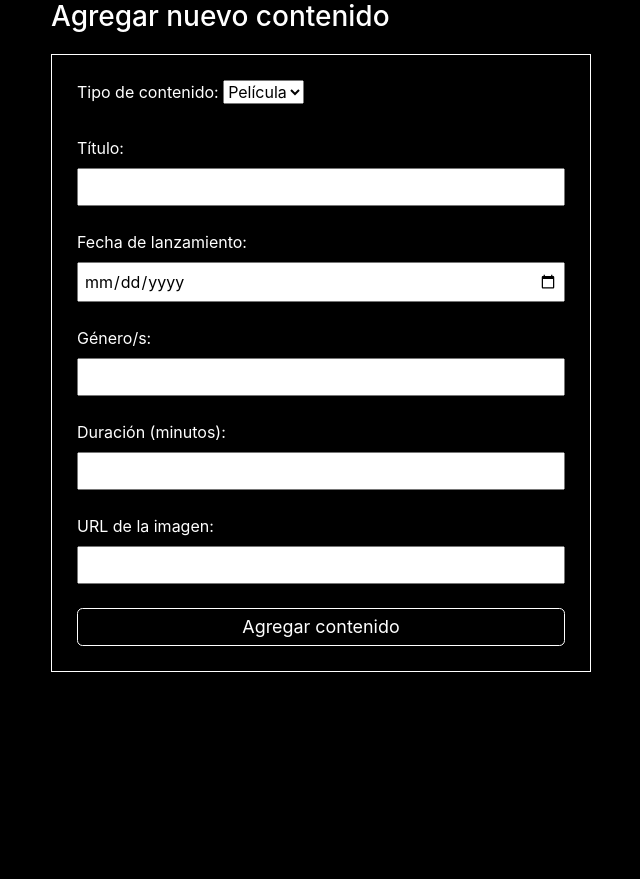
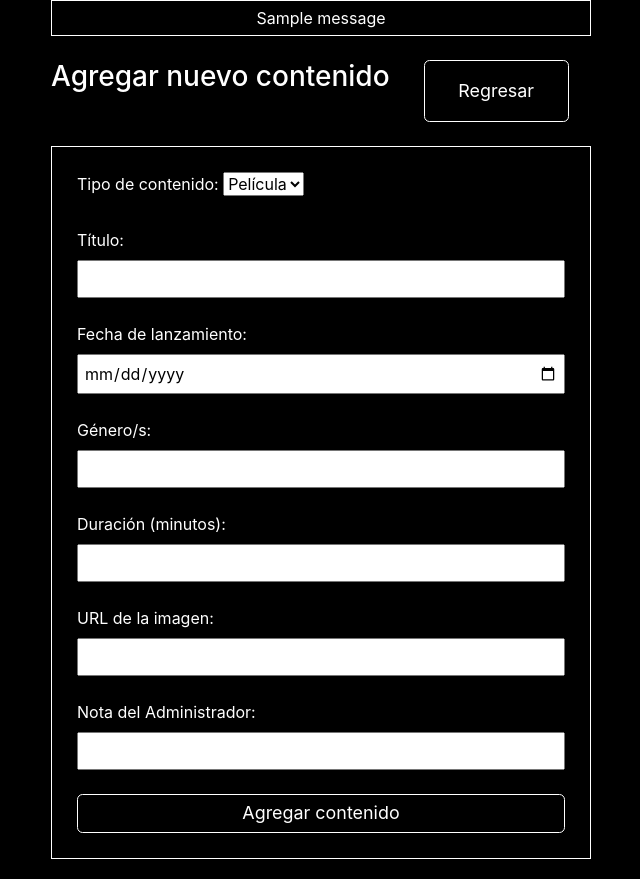
Before and after one commit to JessicaOI/Proyecto3BD2, a Flask app: page /add_content in a window 1280 px wide. Shown: the part 116-995 px from the top of the page, without its empty margins (319-959 px from the left). Before the commit the page ends 788 px from the top, so only its background shows below. Run offline with Flask 3, Linux system fonts and the light colour scheme; one stand-in notice (Sample message) is shown; data that the repository does not hold is empty; some libraries are stand-ins or nearby versions.

Commit message:
agregar contenido listo

```diff
--- a/main.py
+++ b/main.py
@@ -1,4 +1,4 @@
-from flask import Flask, request, jsonify, render_template, redirect, url_for
+from flask import Flask, request, jsonify, render_template, redirect, url_for, flash
 from flask import session as session_flask
 from neo4j import GraphDatabase
 import random
@@ -194,6 +194,10 @@ def add_content():
     if user is None:
         return redirect(url_for('login_admin'))
 
+    if 'message' in session_flask:
+        flash(session_flask['message'])
+        session_flask.pop('message', None)
+
     if request.method == 'POST':
         # Obtener los datos del formulario
         content_type = request.form.get("content_type")
@@ -202,6 +206,7 @@ def add_content():
         genre = request.form.get("genre")
         duration = request.form.get("duration")
         image = request.form.get("image")
+        nota = request.form.get("nota")
 
         genre_list = genre.split(",")
 
@@ -221,6 +226,22 @@ def add_content():
             with driver.session() as session:
                 session.write_transaction(_add_movie, movie_data)
 
+            backlog = f"Backlog: Pelicula {title} creada por el usuario {user['u']['name']}"
+
+            # Crear relación entre el administrador y el contenido creado
+            relation_data = {
+                "admin_id": user_id,
+                "content_id": id,
+                "fecha_de_adicion": datetime.today().date(),  # Fecha actual
+                "nota": nota,  # Aquí puedes guardar una nota si es necesario
+                "backlog": backlog  # Aquí puedes guardar información sobre el backlog si es necesario
+            }
+            with driver.session() as session:
+                session.write_transaction(
+                    _create_content_relation, relation_data)
+
+            flash("Contenido creado con éxito")
+
         elif content_type == "series":
             # Variables necesarias para una serie
             id = random.randint(1, 10000000)
@@ -238,6 +259,22 @@ def add_content():
             }
             with driver.session() as session:
                 session.write_transaction(_add_series, series_data)
+
+            backlog = f"Backlog: Serie {title} creada por el usuario {user['u']['name']}"
+
+            # Crear relación entre el administrador y el contenido creado
+            relation_data = {
+                "admin_id": user_id,
+                "content_id": id,
+                "fecha_de_adicion": datetime.today().date(),  # Fecha actual
+                "nota": nota,  # Aquí puedes guardar una nota si es necesario
+                "backlog": backlog  # Aquí puedes guardar información sobre el backlog si es necesario
+            }
+            with driver.session() as session:
+                session.write_transaction(
+                    _create_content_relation, relation_data)
+
+            flash("Contenido creado con éxito")
 
     return render_template("/agregar_contenido.html", user=user)
 
@@ -523,6 +560,31 @@ def _create_directed_by_relation(tx, data):
         salary=data.get("salary"),
     )
 
+
+@app.route("/create_content_relation", methods=["POST"])
+def create_content_relation():
+    data = request.get_json()
+    with driver.session() as session:
+        session.write_transaction(_create_content_relation, data)
+    return jsonify({"message": "Relation created successfully"}), 201
+
+
+def _create_content_relation(tx, data):
+    query = """
+    MATCH (a:Admin {id: $admin_id})
+    MATCH (c:Content {id: $content_id})
+    CREATE (a)-[r:CREATED {fecha_de_adicion: $fecha_de_adicion, nota: $nota, backlog: $backlog}]->(c)
+    """
+    tx.run(
+        query,
+        admin_id=data.get("admin_id"),
+        content_id=data.get("content_id"),
+        fecha_de_adicion=data.get("fecha_de_adicion"),
+        nota=data.get("nota"),
+        backlog=data.get("backlog"),
+    )
+
+
 # Función para obtener un usuario por su correo electrónico
 
 
--- a/static/css/estilosp.css
+++ b/static/css/estilosp.css
@@ -57,6 +57,11 @@ header nav a.activo {
 .form_style input{
 	width: 100%;
 	padding: 5px;
+}
+
+.d-flex-spaced{
+	display: flex;
+	justify-content: space-between;
 }
 
 /* ---- ----- ----- Pelicula Principal ----- ----- ----- */
@@ -385,3 +390,14 @@ header nav a.activo {
 		display: none;
 	}
 }
+
+.messages{
+	list-style: none;
+}
+
+.messages li{
+	border: 1px solid #fff;
+	padding: 5px 10px;
+	width: 100%;
+	text-align: center;
+}
--- a/templates/admin_home.html
+++ b/templates/admin_home.html
@@ -39,6 +39,6 @@
 	<script src="https://code.jquery.com/jquery-3.3.1.slim.min.js" integrity="sha384-q8i/X+965DzO0rT7abK41JStQIAqVgRVzpbzo5smXKp4YfRvH+8abtTE1Pi6jizo" crossorigin="anonymous"></script>
 	<script src="https://cdn.jsdelivr.net/npm/popper.js@1.14.7/dist/umd/popper.min.js" integrity="sha384-UO2eT0CpHqdSJQ6hJty5KVphtPhzWj9WO1clHTMGa3JDZwrnQq4sF86dIHNDz0W1" crossorigin="anonymous"></script>
 	<script src="https://cdn.jsdelivr.net/npm/bootstrap@4.3.1/dist/js/bootstrap.min.js" integrity="sha384-JjSmVgyd0p3pXB1rRibZUAYoIIy6OrQ6VrjIEaFf/nJGzIxFDsf4x0xIM+B07jRM" crossorigin="anonymous"></script>
-	<script src="{{ url_for('static', filename='js/main.js') }}"></script>
+
 </body>
 </html>
--- a/templates/agregar_contenido.html
+++ b/templates/agregar_contenido.html
@@ -24,7 +24,19 @@
         <div class="container">
             <div class="row justify-content-center">
                 <div class="col-lg-6">
-                    <h3>Agregar nuevo contenido</h3>
+                    {% with messages = get_flashed_messages() %}
+                        {% if messages %}
+                            <ul class="messages">
+                                {% for message in messages %}
+                                    <li>{{ message }}</li>
+                                {% endfor %}
+                            </ul>
+                        {% endif %}
+                    {% endwith %}
+                    <div class="d-flex-spaced my-4">
+                        <h3>Agregar nuevo contenido</h3>
+                        <a href="{{ url_for('admin_home') }}" class="boton">Regresar</a>
+                    </div>
                     <form class="form_style" action="/add_content" method="POST">
                         <label for="content_type">Tipo de contenido:</label>
                         <select name="content_type">
@@ -52,6 +64,9 @@
                             <input type="number" name="total_episodes">
                             <br><br>
                         </div>
+                        <label for="nota">Nota del Administrador:</label>
+                        <input type="text" name="nota" required>
+                        <br><br>
 
                         <input type="submit" class="boton" value="Agregar contenido">
                     </form>
@@ -64,23 +79,19 @@
     <script src="https://code.jquery.com/jquery-3.3.1.slim.min.js" integrity="sha384-q8i/X+965DzO0rT7abK41JStQIAqVgRVzpbzo5smXKp4YfRvH+8abtTE1Pi6jizo" crossorigin="anonymous"></script>
 	<script src="https://cdn.jsdelivr.net/npm/popper.js@1.14.7/dist/umd/popper.min.js" integrity="sha384-UO2eT0CpHqdSJQ6hJty5KVphtPhzWj9WO1clHTMGa3JDZwrnQq4sF86dIHNDz0W1" crossorigin="anonymous"></script>
 	<script src="https://cdn.jsdelivr.net/npm/bootstrap@4.3.1/dist/js/bootstrap.min.js" integrity="sha384-JjSmVgyd0p3pXB1rRibZUAYoIIy6OrQ6VrjIEaFf/nJGzIxFDsf4x0xIM+B07jRM" crossorigin="anonymous"></script>
-	<script src="{{ url_for('static', filename='js/main.js') }}"></script>
+
 
     <script>
-        document.addEventListener("DOMContentLoaded", function() {
-            function showEpisodesField() {
-                var contentSelect = document.getElementById("content_type");
-                var episodesField = document.getElementById("episodes_field");
-                if (contentSelect.value === "series") {
-                    episodesField.style.display = "block";
-                } else {
-                    episodesField.style.display = "none";
-                }
-            }
+        // Obtener el campo de tipo de contenido
+        var contentTypeField = document.querySelector('select[name="content_type"]');
 
-            var contentSelect = document.getElementById("content_type");
-            contentSelect.addEventListener("change", showEpisodesField);
-            showEpisodesField();
+        // Obtener el campo de número total de episodios
+        var episodesField = document.getElementById('episodes_field');
+
+        // Agregar un evento de cambio al campo de tipo de contenido
+        contentTypeField.addEventListener('change', function() {
+            // Mostrar u ocultar el campo de episodios según el valor seleccionado
+            episodesField.style.display = this.value === 'series' ? 'block' : 'none';
         });
     </script>
 </body>
```
